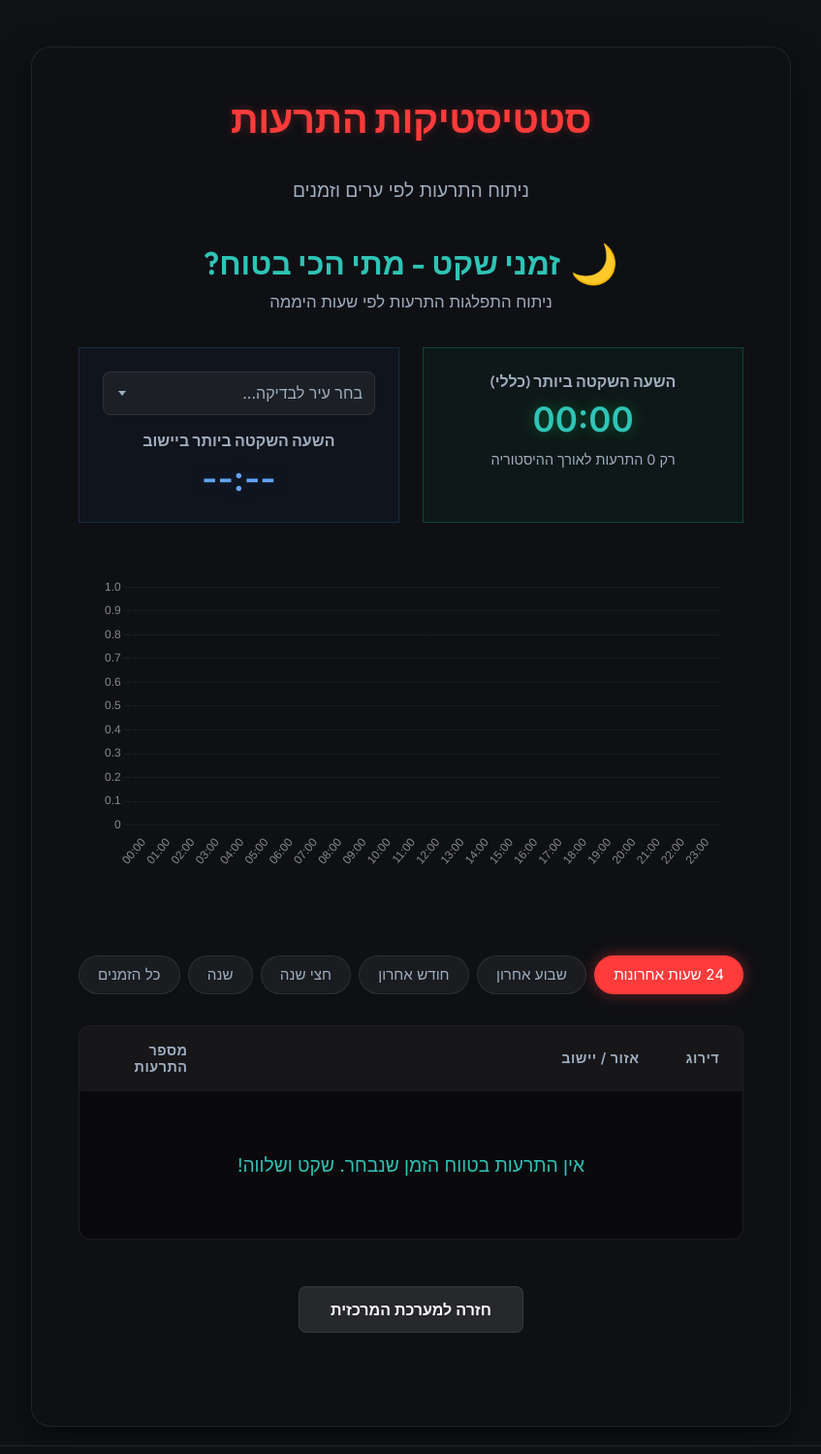
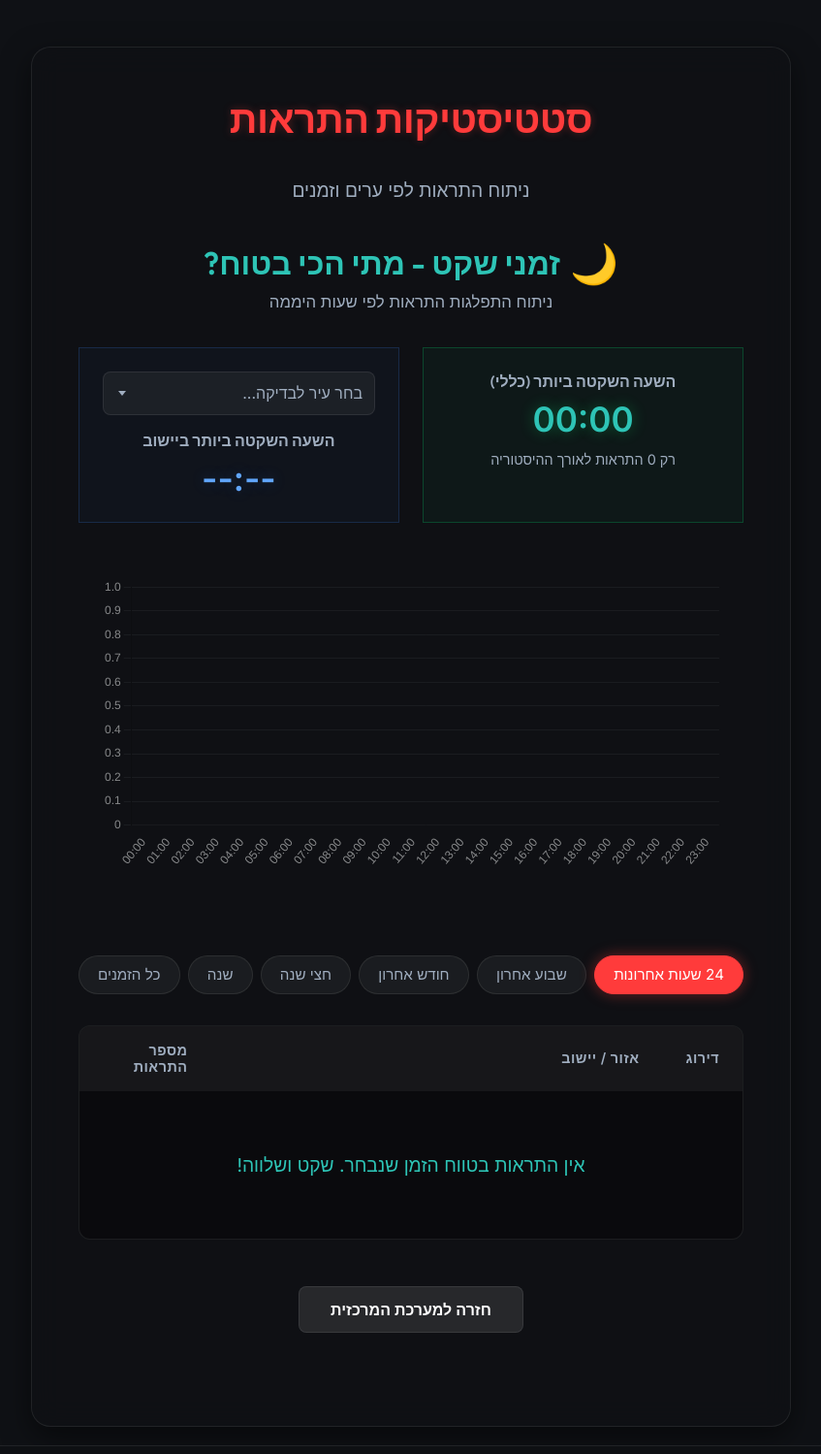
Before and after one commit to yanivlevydfs/PikudHaoref_Alerts, a FastAPI app: page /stats in a window 1280 px wide. Shown: the part 63-1562 px from the top of the page at 97% size, without its empty margins (216-1063 px from the left). Run offline with FastAPI, Linux system fonts and the light colour scheme; data that the repository does not hold is empty; some libraries are stand-ins or nearby versions.

Commit message:
שדגשד

```diff
--- a/app/static/script.js
+++ b/app/static/script.js
@@ -140,7 +140,7 @@ desktopToggle.addEventListener('change', (e) => {
 testSoundBtn.addEventListener('click', () => {
     playAlertAudio(true); // Force play for testing
     speakAlert("בדיקת מערכת. שומעים עברית מצוין.");
-    showDesktopNotification("בדיקת מערכת", "התרעות שולחן עבודה פועלות בהצלחה!");
+    showDesktopNotification("בדיקת מערכת", "התראות שולחן עבודה פועלות בהצלחה!");
 });
 
 // --- Bottom Sheet Interaction Logic ---
@@ -307,7 +307,7 @@ function updateUI(data) {
         if (data && data.is_online === false) {
             setStatus('danger', 'מערכת לא זמינה');
         } else {
-            setStatus('safe', 'שגרה - אין התרעות');
+            setStatus('safe', 'שגרה - אין התראות');
         }
 
         citySelect.empty().trigger('change'); // Clear Dropdown
@@ -657,7 +657,7 @@ async function fetchHistory() {
                 historyContent.appendChild(el);
             });
         } else {
-            historyContent.innerHTML = 'אין התרעות ב-24 שעות האחרונות. נהדר!';
+            historyContent.innerHTML = 'אין התראות ב-24 שעות האחרונות. נהדר!';
         }
     } catch (err) {
         console.error("Failed to fetch history", err);
--- a/app/templates/about.html
+++ b/app/templates/about.html
@@ -5,9 +5,9 @@
 {% block content %}
 <div class="page-container">
     <h1>אודות המערכת</h1>
-    <p>ברוכים הבאים למערכת ההתרעות בזמן אמת של התראות ביטחוניות. המערכת מציגה על גבי מפה אינטראקטיבית את האזורים בהם
+    <p>ברוכים הבאים למערכת ההתראות בזמן אמת של התראות ביטחוניות. המערכת מציגה על גבי מפה אינטראקטיבית את האזורים בהם
         קיימת
-        התרעה פעילה כעת.</p>
+        התראה פעילה כעת.</p>
     <p>המידע נמשך בזמן אמת ומספק תמונת מצב מדויקת המסייעת בהגנה על אזרחים, דרך תצוגה גרפית פשוטה וברורה לקריאה.</p>
 </div>
 {% endblock %}
--- a/app/templates/base.html
+++ b/app/templates/base.html
@@ -22,8 +22,8 @@
     <meta name="theme-color" content="#ff3b3b">
     <!-- SEO Best Practices -->
     <meta name="description"
-        content="{% block meta_description %}מערכת התרעות בזמן אמת עבור ירי רקטות וטילים בישראל. הישארו מעודכנים עם נתוני פיקוד העורף, מפות אינטראקטיביות וסטטיסטיקה.{% endblock %}">
-    <meta name="keywords" content="צבע אדום, התרעות, פיקוד העורף, רקטות, טילים, ביטחון, ישראל, מפת התרעות, אזעקה, חרום">
+        content="{% block meta_description %}מערכת התראות בזמן אמת עבור ירי רקטות וטילים בישראל. הישארו מעודכנים עם נתוני פיקוד העורף, מפות אינטראקטיביות וסטטיסטיקה.{% endblock %}">
+    <meta name="keywords" content="צבע אדום, התראות, פיקוד העורף, רקטות, טילים, ביטחון, ישראל, מפת התראות, אזעקה, חרום">
     <meta name="author" content="Yaniv Levy">
     <link rel="canonical"
         href="https://alerts.up.railway.app{{ request.url.path if request and request.url else '' }}" />
@@ -32,21 +32,21 @@
     <meta property="og:type" content="website">
     <meta property="og:url"
         content="https://alerts.up.railway.app{{ request.url.path if request and request.url else '' }}">
-    <meta property="og:title" content="{% block og_title %}התרעות ביטחוניות - מערכת התרעות בזמן אמת{% endblock %}">
+    <meta property="og:title" content="{% block og_title %}התראות ביטחוניות - מערכת התראות בזמן אמת{% endblock %}">
     <meta property="og:description"
-        content="{% block og_description %}מערכת התרעות בזמן אמת עבור ירי רקטות וטילים בישראל. מפות אינטראקטיביות היסטוריה מלאה.{% endblock %}">
+        content="{% block og_description %}מערכת התראות בזמן אמת עבור ירי רקטות וטילים בישראל. מפות אינטראקטיביות היסטוריה מלאה.{% endblock %}">
     <meta property="og:image" content="https://alerts.up.railway.app/static/icon.png">
     <meta property="og:locale" content="he_IL">
-    <meta property="og:site_name" content="התרעות ביטחוניות">
+    <meta property="og:site_name" content="התראות ביטחוניות">
 
     <!-- Twitter -->
     <meta property="twitter:card" content="summary_large_image">
     <meta property="twitter:url"
         content="https://alerts.up.railway.app{{ request.url.path if request and request.url else '' }}">
     <meta property="twitter:title"
-        content="{% block twitter_title %}התרעות ביטחוניות - מערכת התרעות בזמן אמת{% endblock %}">
+        content="{% block twitter_title %}התראות ביטחוניות - מערכת התראות בזמן אמת{% endblock %}">
     <meta property="twitter:description"
-        content="{% block twitter_description %}מערכת התרעות בזמן אמת עבור ירי רקטות וטילים בישראל. מפות אינטראקטיביות היסטוריה מלאה.{% endblock %}">
+        content="{% block twitter_description %}מערכת התראות בזמן אמת עבור ירי רקטות וטילים בישראל. מפות אינטראקטיביות היסטוריה מלאה.{% endblock %}">
     <meta property="twitter:image" content="https://alerts.up.railway.app/static/icon.png">
 
     <!-- JSON-LD Structured Data -->
@@ -54,9 +54,9 @@
     {
       "@context": "https://schema.org",
       "@type": "WebApplication",
-      "name": "התרעות ביטחוניות - מערכת התרעות בזמן אמת",
+      "name": "התראות ביטחוניות - מערכת התראות בזמן אמת",
       "url": "https://alerts.up.railway.app/",
-      "description": "מערכת דיווח התרעות פיקוד העורף בזמן אמת. צבע אדום, מפות אינטראקטיביות וסטטיסטיקה.",
+      "description": "מערכת דיווח התראות פיקוד העורף בזמן אמת. צבע אדום, מפות אינטראקטיביות וסטטיסטיקה.",
       "applicationCategory": "SafetyApplication",
       "operatingSystem": "All",
       "inLanguage": "he-IL",
--- a/app/templates/privacy.html
+++ b/app/templates/privacy.html
@@ -29,7 +29,7 @@
 
     <h2>מקורות מידע חיצוניים</h2>
     <p>
-        מערכת ההתרעות מבוססת על מידע ציבורי מממשק רשמי של פיקוד העורף.
+        מערכת ההתראות מבוססת על מידע ציבורי מממשק רשמי של פיקוד העורף.
         האתר משמש כעטיפה טכנולוגית (API Wrapper) לצורך הצגת המידע בצורה נגישה וברורה.
     </p>
 
--- a/app/templates/rss.html
+++ b/app/templates/rss.html
@@ -5,6 +5,6 @@
 {% block content %}
 <div class="page-container">
     <h1>RSS Feed</h1>
-    <p>תכונה זו תאפשר לכם להירשם לעדכוני התרעות ישירות לאפליקציית קריאת רסס ולפלטפורמות צד-שלישי. (בפיתוח)</p>
+    <p>תכונה זו תאפשר לכם להירשם לעדכוני התראות ישירות לאפליקציית קריאת רסס ולפלטפורמות צד-שלישי. (בפיתוח)</p>
 </div>
 {% endblock %}
--- a/app/templates/sitemap.html
+++ b/app/templates/sitemap.html
@@ -6,7 +6,7 @@
 <div class="page-container">
     <h1>מפת אתר</h1>
     <ul style="color:var(--text-secondary); line-height: 1.8;">
-        <li><a href="/" style="color:var(--accent-color);">עמוד הבית (מפת התרעות)</a></li>
+        <li><a href="/" style="color:var(--accent-color);">עמוד הבית (מפת התראות)</a></li>
         <li><a href="/about" style="color:var(--accent-color);">אודות</a></li>
         <li><a href="/contact" style="color:var(--accent-color);">צור קשר</a></li>
         <li><a href="/terms" style="color:var(--accent-color);">תנאי שימוש</a></li>
--- a/app/templates/stats.html
+++ b/app/templates/stats.html
@@ -178,9 +178,9 @@
 
 <div class="page-container glass-panel">
     <header class="page-header" style="text-align: center; margin-bottom: 2rem;">
-        <h1 style="color: #ff3b3b; font-size: 2.5rem; text-shadow: 0 0 10px rgba(255, 59, 59, 0.3);">סטטיסטיקות התרעות
+        <h1 style="color: #ff3b3b; font-size: 2.5rem; text-shadow: 0 0 10px rgba(255, 59, 59, 0.3);">סטטיסטיקות התראות
         </h1>
-        <p class="subtitle" style="font-size: 1.2rem; color: var(--text-secondary);">ניתוח התרעות לפי ערים וזמנים</p>
+        <p class="subtitle" style="font-size: 1.2rem; color: var(--text-secondary);">ניתוח התראות לפי ערים וזמנים</p>
     </header>
 
     <div class="page-content" style="max-width: 900px; margin: 0 auto;">
@@ -192,7 +192,7 @@
                     style="color: var(--safe-color); font-size: 2rem; display: flex; align-items: center; justify-content: center; gap: 10px;">
                     <span style="font-size: 2.5rem;">🌙</span> זמני שקט - מתי הכי בטוח?
                 </h2>
-                <p style="color: var(--text-secondary);">ניתוח התפלגות התרעות לפי שעות היממה</p>
+                <p style="color: var(--text-secondary);">ניתוח התפלגות התראות לפי שעות היממה</p>
             </header>
 
             <div
@@ -249,7 +249,7 @@
                     <tr>
                         <th style="width: 10%;">דירוג</th>
                         <th style="width: 70%;">אזור / יישוב</th>
-                        <th style="width: 20%;">מספר התרעות</th>
+                        <th style="width: 20%;">מספר התראות</th>
                     </tr>
                 </thead>
                 <tbody id="stats-body">
@@ -349,7 +349,7 @@
 
             if (!isCityFilter) {
                 document.getElementById('global-quietest-hour').innerText = `${quietest.hour}:00`;
-                document.getElementById('global-quietest-count').innerText = `רק ${quietest.count.toLocaleString()} התרעות לאורך ההיסטוריה`;
+                document.getElementById('global-quietest-count').innerText = `רק ${quietest.count.toLocaleString()} התראות לאורך ההיסטוריה`;
             } else {
                 document.getElementById('city-quietest-hour').innerText = `${quietest.hour}:00`;
             }
@@ -371,7 +371,7 @@
                     data: {
                         labels: labels,
                         datasets: [{
-                            label: 'מספר התרעות',
+                            label: 'מספר התראות',
                             data: counts,
                             backgroundColor: backgroundColors,
                             borderColor: 'rgba(255, 255, 255, 0.1)',
@@ -422,7 +422,7 @@
             statsBody.innerHTML = '';
 
             if (!stats || stats.length === 0) {
-                statsBody.innerHTML = '<tr><td colspan="3"><div class="empty-state">אין התרעות בטווח הזמן שנבחר. שקט ושלווה!</div></td></tr>';
+                statsBody.innerHTML = '<tr><td colspan="3"><div class="empty-state">אין התראות בטווח הזמן שנבחר. שקט ושלווה!</div></td></tr>';
                 return;
             }
 
```
Also changed, not shown: app/templates/archive.html (+4 -3 lines), app/templates/index.html (+6 -6 lines), app/static/manifest.json.
